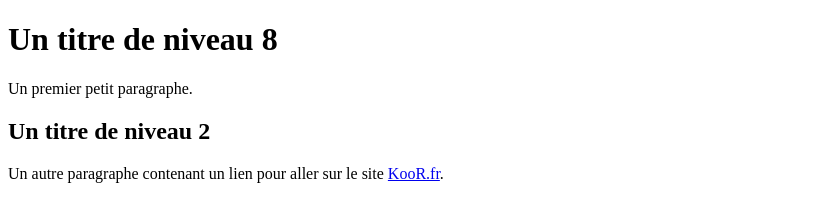
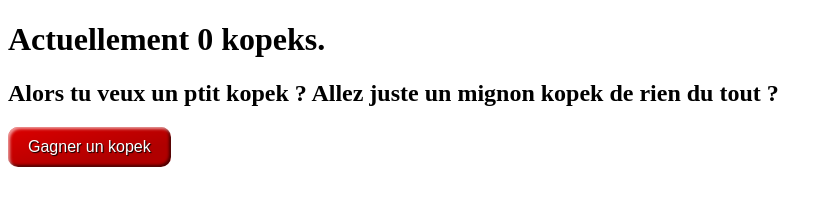
Before and after one commit to Cokzer/multimilliardaire, a plain HTML site: page index.html in a window 1280 px wide. Shown: the whole page, without its empty margins (0-833 px from the left). Drawn offline with Linux system fonts and the light colour scheme.

Commit message:
Ajout bouton gain kopeks

```diff
--- a/index.html
+++ b/index.html
@@ -1,21 +1,16 @@
 <!DOCTYPE html>
 <html>
     <head>
-        <title>Une petite page HTML pour les milliardaire mais pas tout de suite</title>
+        <title>Une petite page HTML pour les multimilliards mais pas tout de suite</title>
         <meta charset="utf-8" />
+        <link rel="stylesheet" type="text/css" href="style.css">
     </head>
     <body>
-        <h1>Un titre de niveau 8</h1>
+        <h1 id="kopek">Actuellement 0 kopeks.</h1>
 
-        <p>
-            Un premier petit paragraphe.
-        </p>
+        <h2>Alors tu veux un ptit kopek ? Allez juste un mignon kopek de rien du tout ?</h2>
 
-        <h2>Un titre de niveau 2</h2>
-
-        <p>
-            Un autre paragraphe contenant un lien pour aller
-            sur le site <a href="http://koor.fr">KooR.fr</a>.
-        </p>
+        <button class="favorite styled" type="button" onclick="gagner()">Gagner un kopek</button>
     </body>
+    <script src="script.js"></script>
 </html>
--- /dev/null
+++ b/script.js
@@ -0,0 +1,7 @@
+let kopek = 0;
+function gagner () {
+    let a = document.getElementById("kopek");
+    console.log(a)
+    kopek += 1;
+    a.innerHTML = "Actuellement " + kopek + " kopeks.";
+};
--- /dev/null
+++ b/style.css
@@ -0,0 +1,30 @@
+.styled {
+    border: 0;
+    line-height: 2.5;
+    padding: 0 20px;
+    font-size: 1rem;
+    text-align: center;
+    color: #fff;
+    text-shadow: 1px 1px 1px #000;
+    border-radius: 10px;
+    background-color: rgba(220, 0, 0, 1);
+    background-image: linear-gradient(
+      to top left,
+      rgba(0, 0, 0, 0.2),
+      rgba(0, 0, 0, 0.2) 30%,
+      rgba(0, 0, 0, 0)
+    );
+    box-shadow:
+      inset 2px 2px 3px rgba(255, 255, 255, 0.6),
+      inset -2px -2px 3px rgba(0, 0, 0, 0.6);
+  }
+
+  .styled:hover {
+    background-color: rgba(255, 0, 0, 1);
+  }
+
+  .styled:active {
+    box-shadow:
+      inset -2px -2px 3px rgba(255, 255, 255, 0.6),
+      inset 2px 2px 3px rgba(0, 0, 0, 0.6);
+  }
```
